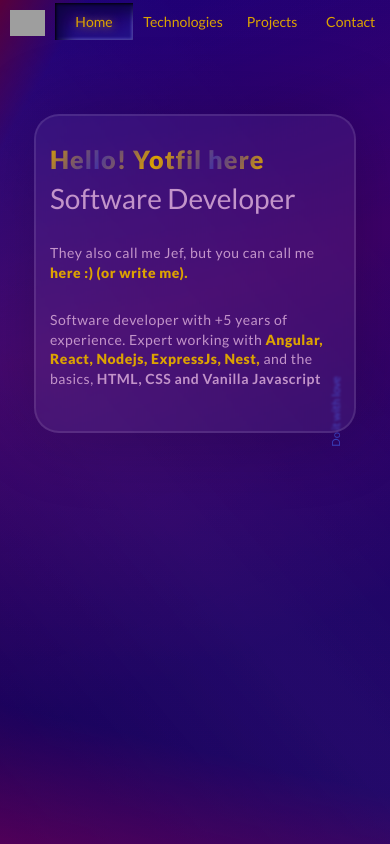
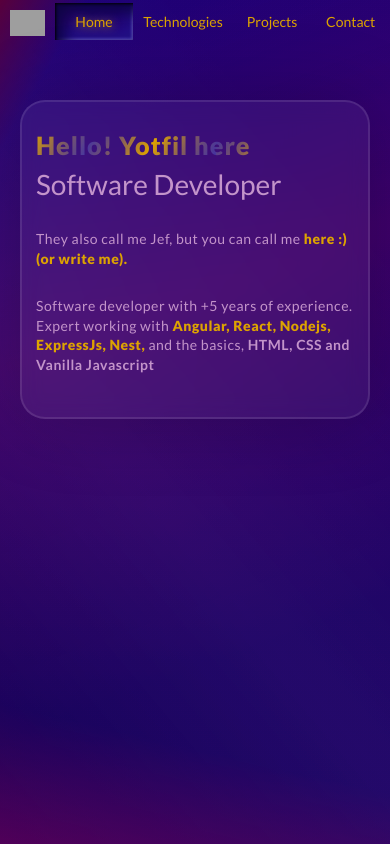
Before and after one commit to Yotfil/yotfil.dev, a Next.js app: page / in a window 390 px wide. Shown: the top 844 px of the page. Built offline with nearby package versions, Linux system fonts and the light colour scheme; grey boxes are pictures that could not be loaded.

Commit message:
correcion blur fondo

```diff
--- a/src/app/globals.css
+++ b/src/app/globals.css
@@ -11,7 +11,7 @@
   color: #c394ca;
   font-size: 14px;
 }
-@media screen and (min-width: 550px) {
+@media screen and (min-width: 769px) {
   html {
     font-size: 16px;
   }
--- a/src/components/shared/header/header.module.css
+++ b/src/components/shared/header/header.module.css
@@ -1,4 +1,4 @@
-@media screen and (max-width: 549px) {
+@media screen and (max-width: 768px) {
   .header {
     position: fixed;
     top: 0;
@@ -21,7 +21,7 @@
   }
 }
 
-@media screen and (min-width: 550px) {
+@media screen and (min-width: 769px) {
   .header {
     position: fixed;
     top: 5%;
--- a/src/components/shared/menu/menu.module.css
+++ b/src/components/shared/menu/menu.module.css
@@ -3,7 +3,7 @@
     display: inline-block;
   }
 }
-@media screen and (max-width: 549px) {
+@media screen and (max-width: 768px) {
   .nav {
     height: 100%;
     width: 100%;
@@ -53,7 +53,7 @@
   }
 }
 
-@media screen and (min-width: 550px) {
+@media screen and (min-width: 769px) {
   .nav {
     & ul {
       display: flex;
--- a/src/components/view/layout/layout.module.css
+++ b/src/components/view/layout/layout.module.css
@@ -4,11 +4,11 @@
   padding: 1rem 1rem 3rem;
   max-width: 900px;
 }
-@media screen and (max-width: 549px) {
+@media screen and (max-width: 768px) {
   .layout {
     border-radius: 25px;
     background: rgba(255, 255, 255, 0.05);
-    backdrop-filter: blur(1px); /* This will produce the blur */
+    backdrop-filter: blur(10px);
     border: 2px solid rgba(255, 255, 255, 0.1);
     box-shadow: 0 0 80px rgba(0, 0, 0, 0.2);
   }
@@ -22,12 +22,12 @@
       transform: rotate(-90deg);
       font-size: 0.8rem;
       color: #3d41c1;
-      /* text-shadow: 1px 1px 6px rgba(255, 255, 255, 0.057); */
+      text-shadow: 1px 1px 6px rgba(255, 255, 255, 0.057);
     }
   }
 }
 
-@media screen and (min-width: 550px) {
+@media screen and (min-width: 769px) {
   .bg,
   .layout {
     /* width: 100%; */
--- a/src/components/view/layout/layout.tsx
+++ b/src/components/view/layout/layout.tsx
@@ -7,9 +7,9 @@
 
 const Layout = ({ children }: LayoutProps) => {
   return (
-    <div className={style.bg}>
-      <div className={style.layout}>{children}</div>
-    </div>
+    // <div className={style.bg}>
+    <div className={style.layout}>{children}</div>
+    // </div>
   )
 }
 
```
